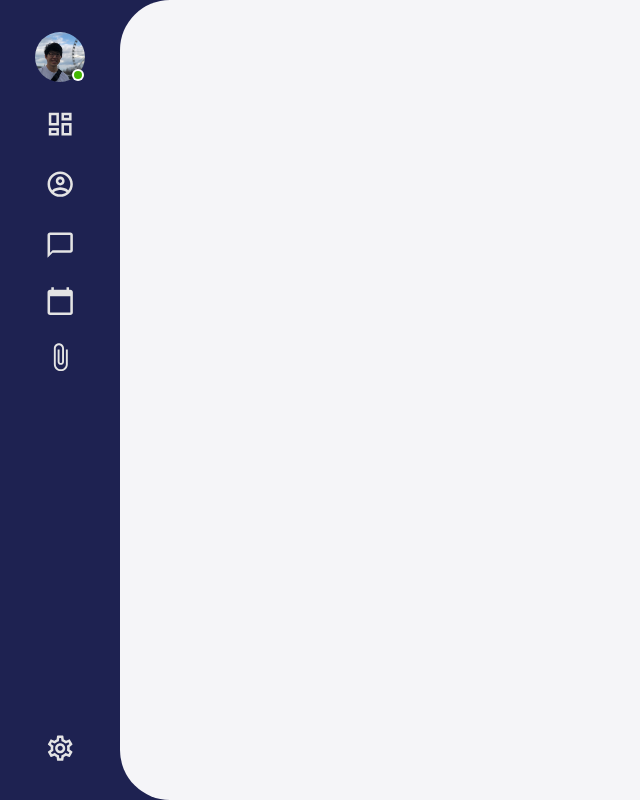
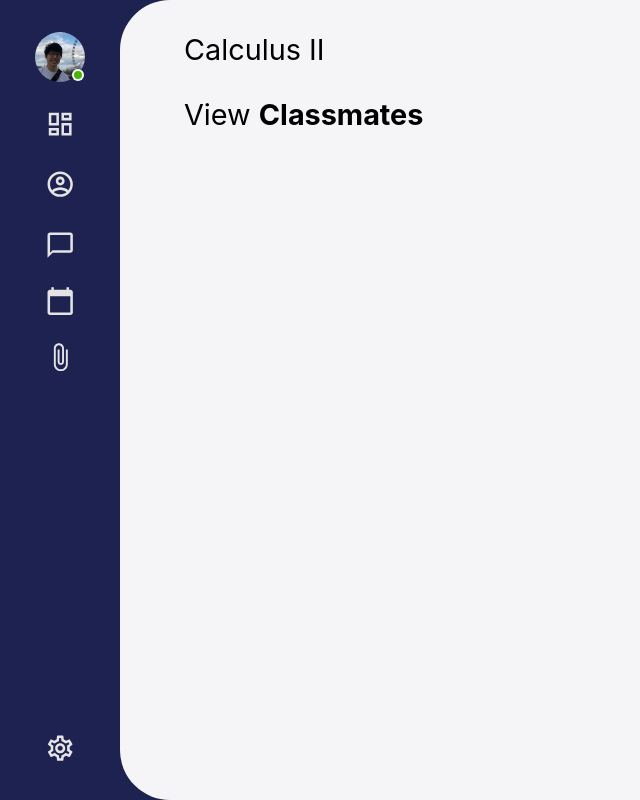
Before and after one commit to Tony9984/calgary-hacks-2021, a React (Create React App) app in the folder frontend/: page /course/1 in a window 1280 px wide. Shown: the whole page, without its empty margins (0-640 px from the left). Built offline with nearby package versions, Linux system fonts and the light colour scheme.

Commit message:
feat: add course page

```diff
--- /dev/null
+++ b/frontend/src/pages/CoursePage/containers/CoursePage.js
@@ -0,0 +1,16 @@
+import React from 'react';
+
+const Course = () => {
+  return (
+    <div className="course-page">
+      <h1 className="course-page__header">Calculus II</h1>
+      <div className="course-page-mates">
+        <h1 className="course-page__header">
+          View <b>Classmates</b>
+        </h1>
+      </div>
+    </div>
+  );
+};
+
+export default Course;
--- /dev/null
+++ b/frontend/src/pages/CoursePage/index.js
@@ -0,0 +1 @@
+export { default } from './containers/CoursePage';
--- /dev/null
+++ b/frontend/src/pages/CoursePage/styles/coursePage.scss
@@ -0,0 +1,7 @@
+.course-page {
+  &__header {
+    font-size: 1.8rem;
+    margin-bottom: 30px;
+    font-weight: 400;
+  }
+}
--- a/frontend/src/pages/Dashboard/containers/Dashboard.js
+++ b/frontend/src/pages/Dashboard/containers/Dashboard.js
@@ -20,7 +20,7 @@ const Dashboard = () => {
       image: Math,
     },
     {
-      name: 'Finance',
+      name: 'Intro to Finance',
       instructor: 'Vadim Di Pietro',
       image: Finance,
     },
--- a/frontend/src/router/containers/Router.js
+++ b/frontend/src/router/containers/Router.js
@@ -4,6 +4,7 @@ import Layout from '../../global/containers/Layout';
 
 import Dashboard from '../../pages/Dashboard';
 import Friends from '../../pages/Friends';
+import Course from '../../pages/CoursePage';
 
 const Router = () => {
   return (
@@ -12,6 +13,7 @@ const Router = () => {
         <Switch>
           <Route exact path="/" component={Dashboard} />
           <Route exact path="/friends" component={Friends} />
+          <Route exact path="/course/:courseName" component={Course} />
         </Switch>
       </Layout>
     </BrowserRouter>
--- a/frontend/src/styles/main.scss
+++ b/frontend/src/styles/main.scss
@@ -1,4 +1,5 @@
 @import '../pages/Dashboard/styles/dashboard.scss';
+@import '../pages/CoursePage/styles/coursePage.scss';
 
 @import '../global/styles/layout.scss';
 
```
Also changed, not shown: frontend/src/App.js (deleted, +0 -21 lines), frontend/src/pages/CoursePage/components/CourseMate.js (added, +33 -0 lines).
